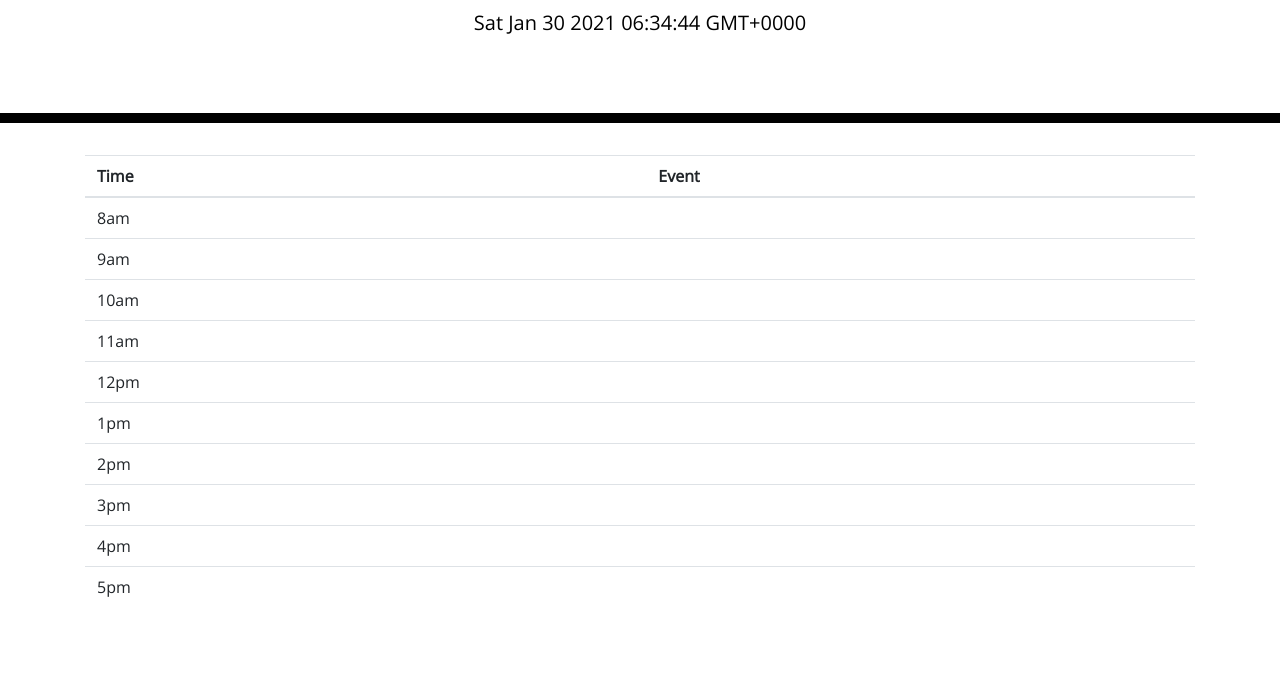
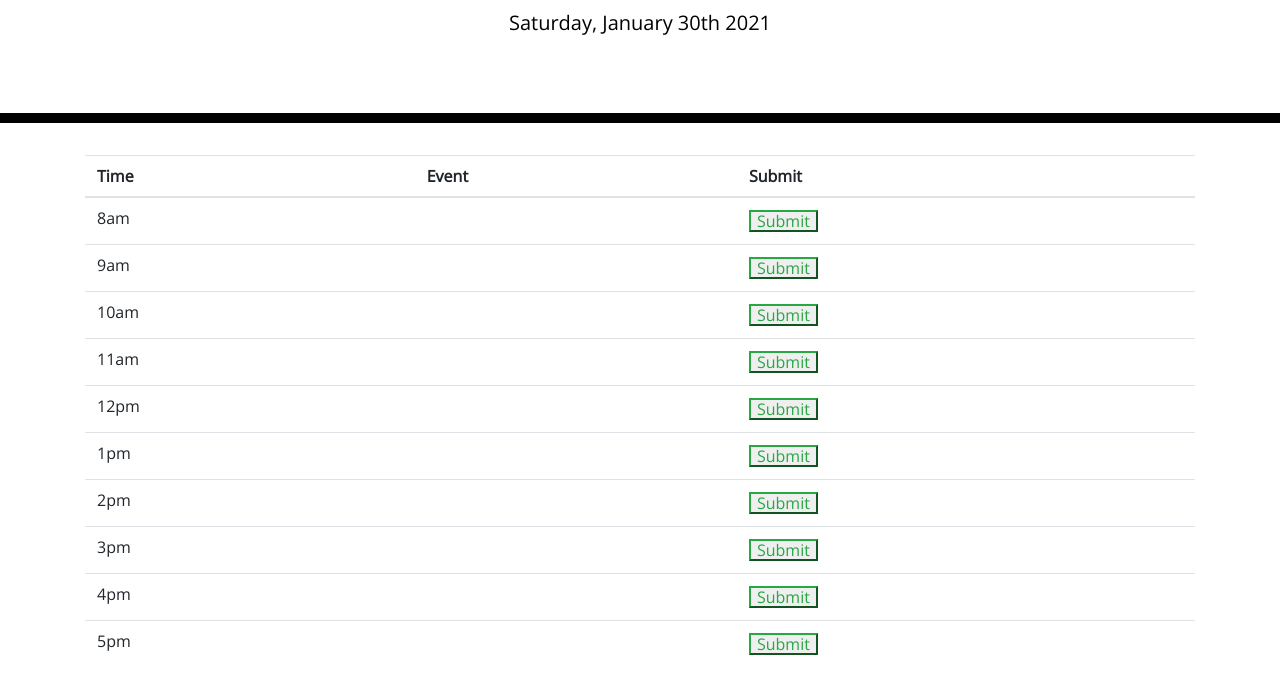
Before and after one commit to ashley-ag/05-Day-Planner, a plain HTML site: page Develop/index.html in a window 1280 px wide. Shown: the part 181-864 px from the top of the page. Before the commit the page ends 804 px from the top, so only its background shows below. Drawn offline with nearby package versions, Linux system fonts and the light colour scheme.

Commit message:
Adding times, editableContent, and Submit buttons

```diff
--- a/Develop/index.html
+++ b/Develop/index.html
@@ -35,6 +35,7 @@
         <tr>
           <th scope="col">Time</th>
           <th scope="col">Event</th>
+          <th scope="col">Submit</th>
         </tr>
       </thead>
       <tbody id="pageTable"></tbody>
--- a/Develop/script.js
+++ b/Develop/script.js
@@ -1,14 +1,14 @@
 $(document).ready(function() {
 // WHEN I open the planner
 // THEN the current day is displayed at the top of the calendar
-var today = moment([]);
+var today = moment([]).format("dddd, MMMM Do YYYY");
 $("#currentDay").text(today);
 
 // WHEN I scroll down
 // THEN I am presented with time blocks for standard business hours
+// WHEN I click into a time block
+// THEN I can enter an event
 var hoursInDay = ["5pm", "4pm", "3pm", "2pm", "1pm", "12pm", "11am", "10am", "9am", "8am"];
-var eventInput = [];
-var locationInput =[];
 
 
 for (i=0; i < hoursInDay.length; i++) {
@@ -16,27 +16,35 @@ for (i=0; i < hoursInDay.length; i++) {
     var row = table.insertRow(0);
     var cell1 = row.insertCell(0);
     var cell2 = row.insertCell(1);
+    var cell3 = row.insertCell(2);
+    var cell3Btn = document.createElement("button");
+    cell3Btn.innerHTML = "Submit";
+    cell3Btn.classList.add("btn-outline-success");
     cell1.innerHTML = hoursInDay[i];
-    cell2.innerHTML = "";
+    cell2.innerHTML = [];
     cell2.contentEditable = "true";
+    cell3.append(cell3Btn);
 
-
-}
+    $(".btn-outline-success").on("click", function() {
+        //console.log("yay");
+        var storeCell1 = JSON.parse(cell1.val[i]);
+        var storeCell2 = JSON.parse(cell2.val[i]);
+        console.log(storeCell1, storeCell2);
+    })
 
 
 // WHEN I view the time blocks for that day
 // THEN each time block is color-coded to indicate whether it is in the past, present, or future
 
 
-// WHEN I click into a time block
-// THEN I can enter an event
+}
+
 
 
 // WHEN I click the save button for that time block
 // THEN the text for that event is saved in local storage
 
 
-
 // WHEN I refresh the page
 // THEN the saved events persist
 
```
